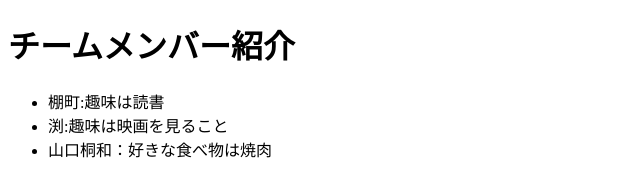
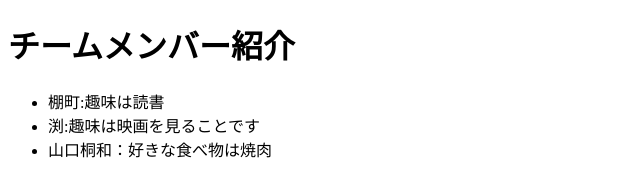
Before and after one commit to yoshizako/group3, a plain HTML site: page Index.html in a window 1280 px wide. Shown: the full height of the page, 0-640 px from the left. Drawn offline with Linux system fonts and the light colour scheme.

Commit message:
テキスト変更
テキストを変更しました。

```diff
--- a/Index.html
+++ b/Index.html
@@ -8,7 +8,7 @@
     <h1>チームメンバー紹介</h1>
     <ul>
         <li>棚町:趣味は読書</li>
-        <li>渕:趣味は映画を見ること</li>
+        <li>渕:趣味は映画を見ることです</li>
         <li>山口桐和：好きな食べ物は焼肉</li>
 
     </ul>
```
